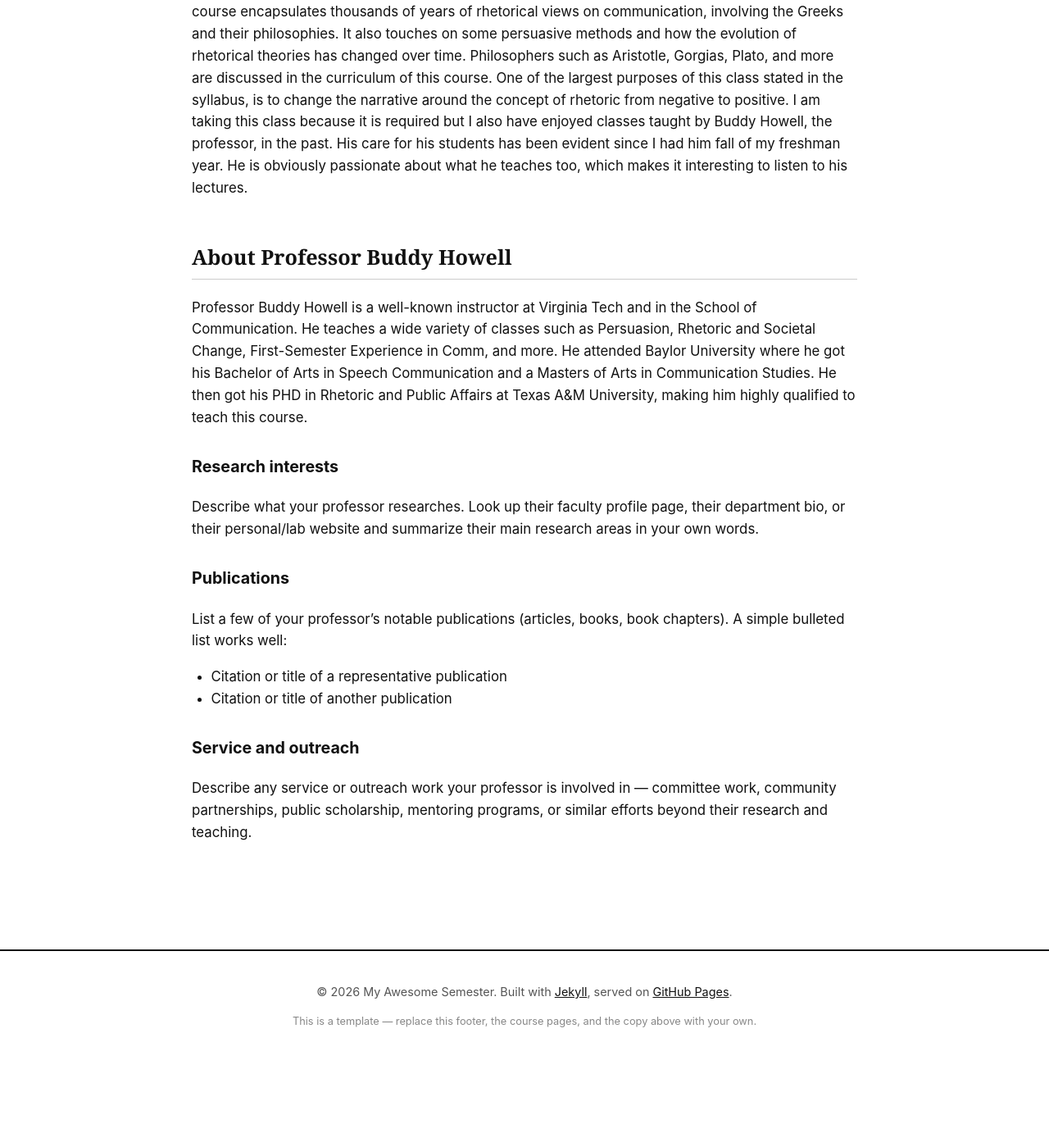
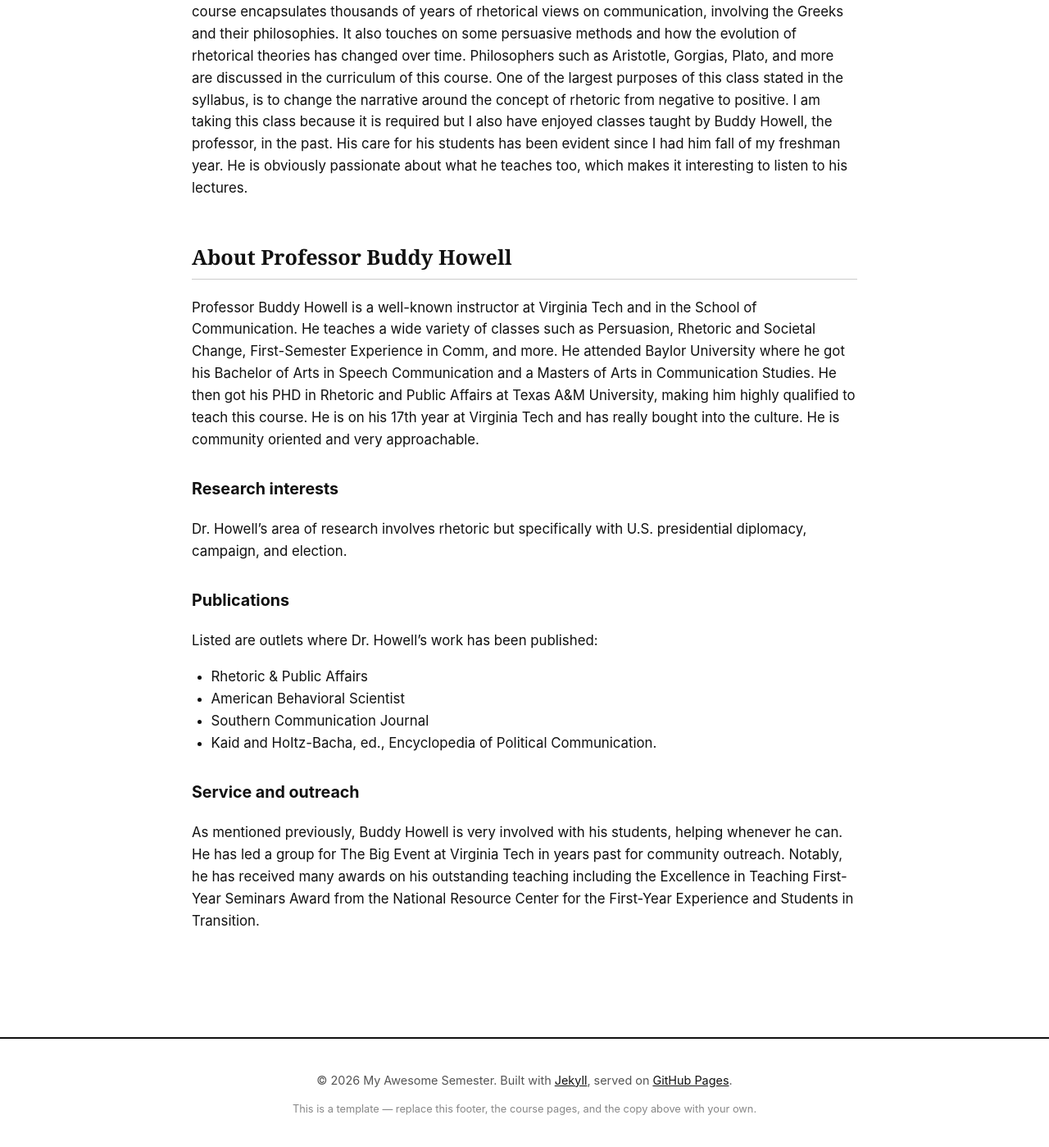
Before and after one commit to annaolszowy27/myawesomesemester, a Jekyll site: the page built from _courses/course-04.md, in a window 1280 px wide and 1400 px high, scrolled down 473 px. Shown: the whole window at 82% size. Built offline with Jekyll 4.4.1, drawn with Linux system fonts in a browser that asks for light colours; before the commit the page ends 1766 px from its top, so only the background shows below that.

Commit message:
Update course-04.md

```diff
--- a/_courses/course-04.md
+++ b/_courses/course-04.md
@@ -16,24 +16,21 @@ Rhetoric and Societal Change is a class that teaches theories and concepts surro
 
 ## About Professor Buddy Howell
 
-Professor Buddy Howell is a well-known instructor at Virginia Tech and in the School of Communication. He teaches a wide variety of classes such as Persuasion, Rhetoric and Societal Change, First-Semester Experience in Comm, and more. He attended Baylor University where he got his Bachelor of Arts in Speech Communication and a Masters of Arts in Communication Studies. He then got his PHD in Rhetoric and Public Affairs at Texas A&M University, making him highly qualified to teach this course.
+Professor Buddy Howell is a well-known instructor at Virginia Tech and in the School of Communication. He teaches a wide variety of classes such as Persuasion, Rhetoric and Societal Change, First-Semester Experience in Comm, and more. He attended Baylor University where he got his Bachelor of Arts in Speech Communication and a Masters of Arts in Communication Studies. He then got his PHD in Rhetoric and Public Affairs at Texas A&M University, making him highly qualified to teach this course. He is on his 17th year at Virginia Tech and has really bought into the culture. He is community oriented and very approachable.
 
 ### Research interests
 
-Describe what your professor researches. Look up their faculty profile page, their
-department bio, or their personal/lab website and summarize their main research
-areas in your own words.
+Dr. Howell's area of research involves rhetoric but specifically with U.S. presidential diplomacy, campaign, and election.
 
 ### Publications
 
-List a few of your professor's notable publications (articles, books, book
-chapters). A simple bulleted list works well:
+Listed are outlets where Dr. Howell's work has been published:
 
-- Citation or title of a representative publication
-- Citation or title of another publication
+- Rhetoric & Public Affairs
+- American Behavioral Scientist
+- Southern Communication Journal
+- Kaid and Holtz-Bacha, ed., Encyclopedia of Political Communication.
 
 ### Service and outreach
 
-Describe any service or outreach work your professor is involved in — committee
-work, community partnerships, public scholarship, mentoring programs, or similar
-efforts beyond their research and teaching.
+As mentioned previously, Buddy Howell is very involved with his students, helping whenever he can. He has led a group for The Big Event at Virginia Tech in years past for community outreach. Notably, he has received many awards on his outstanding teaching including the Excellence in Teaching First-Year Seminars Award from the National Resource Center for the First-Year Experience and Students in Transition.
```
